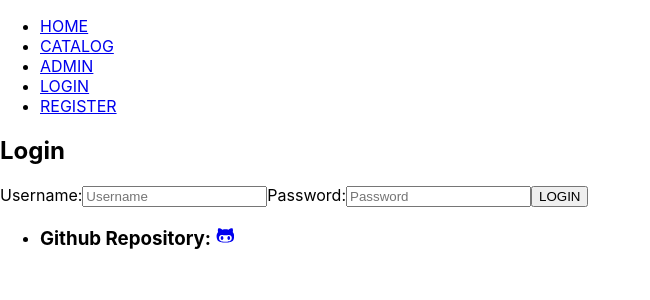
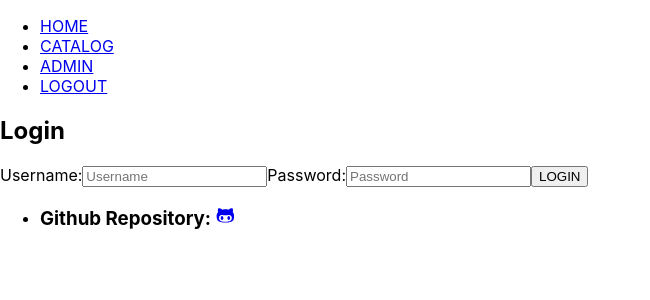
Before and after one commit to MisterNooblet/appleseeds_weekend_assigment_10, a React (Create React App) app: page /login in a window 1280 px wide. Shown: the top 300 px of the page, without its empty margins (0-650 px from the left). Built offline with nearby package versions, Linux system fonts and the light colour scheme.

Commit message:
conditional rendering of nav links and logout function

```diff
--- a/src/App.js
+++ b/src/App.js
@@ -2,28 +2,33 @@ import './App.css';
 
 import { createBrowserRouter, RouterProvider } from 'react-router-dom';
 import { Admin, Brand, Catalog, Error404, Header, Home, Item, Login, Register } from './pages';
+import { useState } from 'react';
+
+
+
+
+function App() {
+  const [user, setUser] = useState(true)
 
   const router = createBrowserRouter([
     {
       path: '/',
-    element: <Header />,
+      element: <Header user={user} setUser={setUser} />,
       errorElement: <Error404 />,
       children: [
         { path: '/', element: <Home /> },
         { path: '/catalog', element: <Catalog /> },
         { path: '/admin', element: <Admin /> },
-      { path: '/login', element: <Login /> },
-      { path: '/register', element: <Register /> },
+        { path: '/login', element: <Login setUser={setUser} /> },
+        { path: '/register', element: <Register setUser={setUser} /> },
         { path: '/catalog/:brandName', element: <Brand /> },
-      { path: '/catalog/:brandName/p/:id', element: <Item /> },
+        { path: '/catalog/:brandName/p/:id', element: <Item user={user} /> },
       ]
 
     },
 
   ])
 
-
-function App() {
   return (
     <RouterProvider router={router} />
   );
--- a/src/pages/LayoutComponents/Header.js
+++ b/src/pages/LayoutComponents/Header.js
@@ -2,7 +2,8 @@ import React from 'react'
 import { NavLink, Outlet } from 'react-router-dom'
 import Footer from './Footer'
 
-const Header = () => {
+const Header = ({ user, setUser }) => {
+
     return (
         <>
             <main>
@@ -15,15 +16,10 @@ const Header = () => {
                             <li>
                                 <NavLink to={'catalog'}>CATALOG</NavLink>
                             </li>
-                            <li>
-                                <NavLink to={'admin'}>ADMIN</NavLink>
-                            </li>
-                            <li>
-                                <NavLink to={'login'}>LOGIN</NavLink>
-                            </li>
-                            <li>
-                                <NavLink to={'register'}>REGISTER</NavLink>
-                            </li>
+                            {user && <li><NavLink to={'admin'}>ADMIN</NavLink></li>}
+                            {!user && <li><NavLink to={'login'}>LOGIN</NavLink></li>}
+                            {!user && <li><NavLink to={'register'}>REGISTER</NavLink></li>}
+                            {user && <li><NavLink to={'/'} onClick={() => setUser(null)}>LOGOUT</NavLink></li>}
                         </ul>
                     </nav>
                 </header>
```
Lines whose indentation alone changed are shown as unchanged.
